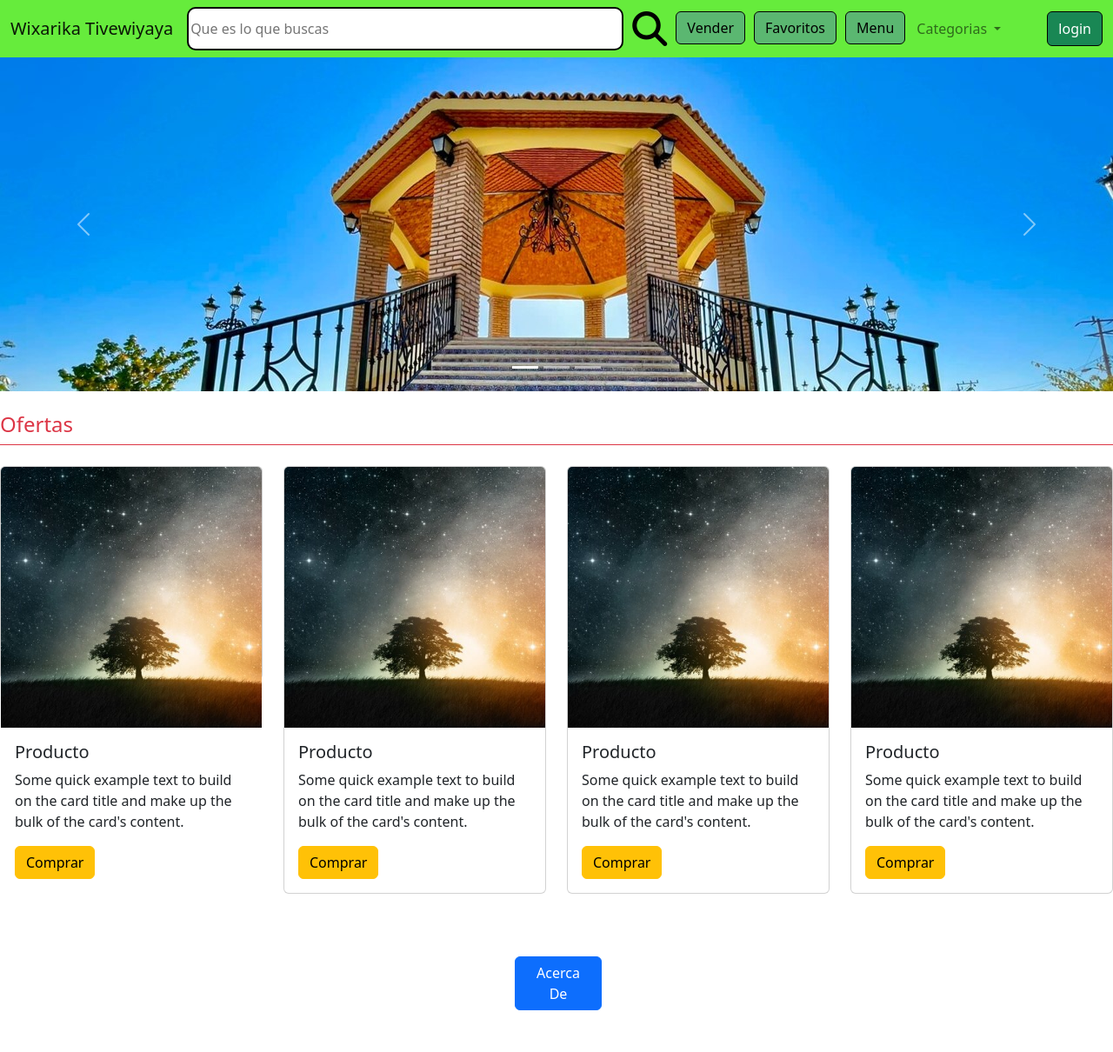
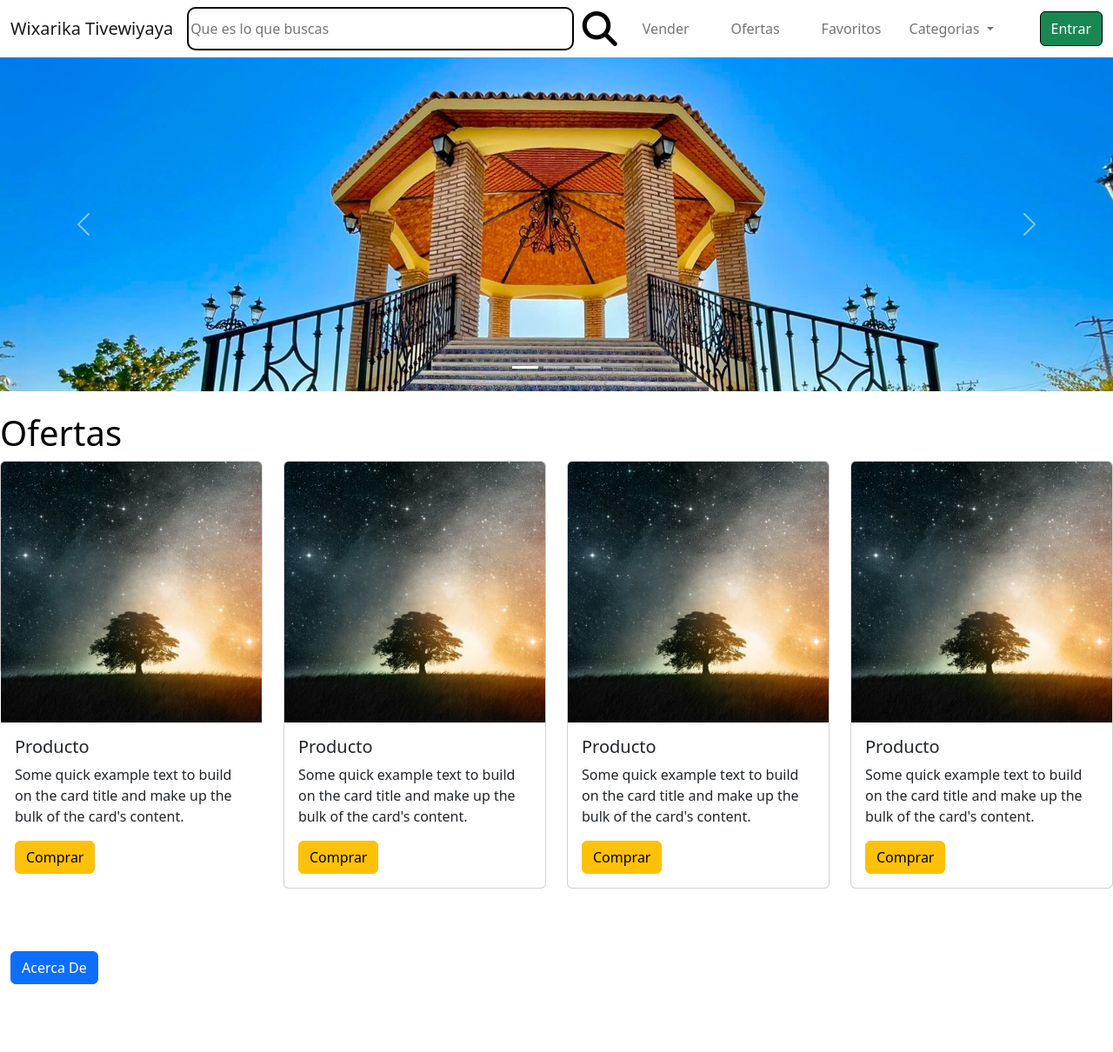
Before and after one commit to KanderZamora19/WixarikaTivewiyaya.github.io, a plain HTML site: page index.html in a window 1280 px wide. Shown: the whole page at 87% size. After the commit the page ends 1180 px from the top, so only its background shows below. Drawn offline with nearby package versions, Linux system fonts and the light colour scheme.

Commit message:
Add files via upload

```diff
--- a/CSS/estilos.css
+++ b/CSS/estilos.css
@@ -5,13 +5,7 @@
 
 }
 
-.btn-primary {
 
-    margin-left: 580px;
-    width: 100px;
-
-
-}
 
 .d-flex{
     width: 15cm;
@@ -20,7 +14,7 @@
 }
 
 .btn-light{
-    background: #5bb771;
+    background: #ffffff;
     margin-right: 5px;
     margin-left: 5px;
     border-color: #000000;
@@ -33,10 +27,7 @@
     border-color: #000000;
 }
 
-.nav-item{
-border-color: #000000;
 
-}
 
 .buscar{
     width: 5000px;
@@ -52,9 +43,20 @@ color: #000000;
 font-size: 40px;
 margin-right: 5px;
 margin-left: 5px;
+pointer-events:painted;
 
 
 }
 .dropdown-toggle{
     border-color: #000000;
 }
+
+h1{
+   color: rgb(0, 0, 0);
+   width: 100px;
+}
+
+a{
+
+    color: black;
+}
--- a/index.html
+++ b/index.html
@@ -3,46 +3,40 @@
 <head>
 	<meta charset="UTF-8">
 	<title>HOME</title>
-
 	<link rel="stylesheet" href="https://cdnjs.cloudflare.com/ajax/libs/font-awesome/6.2.0/css/all.min.css" integrity="sha512-xh6O/CkQoPOWDdYTDqeRdPCVd1SpvCA9XXcUnZS2FmJNp1coAFzvtCN9BmamE+4aHK8yyUHUSCcJHgXloTyT2A==" crossorigin="anonymous" referrerpolicy="no-referrer" />
-
-    <!--boostrap-->
+  <!--boostrap-->
     <link href="https://cdn.jsdelivr.net/npm/bootstrap@5.2.0/dist/css/bootstrap.min.css" rel="stylesheet" integrity="sha384-gH2yIJqKdNHPEq0n4Mqa/HGKIhSkIHeL5AyhkYV8i59U5AR6csBvApHHNl/vI1Bx" crossorigin="anonymous">
     <link href="CSS/estilos.css" rel="stylesheet" type="text/css">
     <!---------------------------------------------->
-
-
 </head>
 <body>
-
-	<nav class="navbar navbar-expand-lg " style="background-color: #66EC3C;">
+	<nav class="navbar navbar-expand-lg " style="background-color: #ffffff;">
 		<div class="container-fluid">
 		  <a class="navbar-brand" href="#"> Wixarika Tivewiyaya</a>
 		  <nav class="navbar bg-light"></nav>
 <!--Buscador De Productos btn menu-->
 		 <input id="buscar" class="buscar" placeholder="Que es lo que buscas">
 
-		 <i class="fa-sharp fa-solid fa-magnifying-glass"></i>
+		 <i class="fa-sharp fa-solid fa-magnifying-glass">
+			<a class="nav-link" href="#"></a></i>
 
          <div id="panel" class="panel"></div>
     <!---------------------------------------------->
-
-
-
 		  <button class="navbar-toggler" type="button" data-bs-toggle="collapse" data-bs-target="#navbarNavDropdown" aria-controls="navbarNavDropdown" aria-expanded="false" aria-label="Toggle navigation">
 			<span class="navbar-toggler-icon"></span>
 		  </button>
 		  <div class="collapse navbar-collapse" id="navbarNavDropdown">
 			<ul class="navbar-nav">
-			  <li class="nav-item">
-				<button type="button" class="btn btn-light">Vender</button>
-			</li>
-			  <li class="nav-item">
-				<button type="button" class="btn btn-light">Favoritos</button>
-			</li>
-			  <li class="nav-item">
-				<button type="button" class="btn btn-light">Menu</button>
-			</li>
+				<li class="nav-item mx-3">
+					<a class="nav-link" href="#">Vender</a>
+				  </li>
+			<li class="nav-item mx-3">
+				<a class="nav-link" href="#">Ofertas</a>
+			  </li>
+
+			<li class="nav-item mx-3">
+				<a class="nav-link" href="#">Favoritos</a>
+			  </li>
 			  <li class="nav-item dropdown">
 				<a class="nav-link dropdown-toggle" href="#" role="button" data-bs-toggle="dropdown" aria-expanded="false">
 				  Categorias
@@ -62,7 +56,7 @@
 				</ul>
 			  </li>
 
-			  <button type="button" class="btn btn-success">login</button>
+			  <button type="button" class="btn btn-success">Entrar</button>
 
 
 
@@ -106,9 +100,7 @@
 	  </div>
 
 	<br>
-	  <div class="h4 pb-2 mb-4 text-danger border-bottom border-danger">
-		Ofertas
-	  </div>
+	<h1>Ofertas</h1>
 	  <div class="row row-cols-2 row-cols-md-4 g-4">
 		<div class="col">
 			<div class="card h-50">
@@ -160,10 +152,10 @@
 </body>
 
 <footer>
-	<div class="container text-center">
+	<div class="container text-align:center;">
 		<div class="row">
 			<div class="col my-5">
-				<button class="btn btn-primary footer" type="button" data-bs-toggle="offcanvas" data-bs-target="#offcanvasBottom" aria-controls="offcanvasBottom">Acerca De</button>
+				<button class="btn btn-primary" type="button" data-bs-toggle="offcanvas" data-bs-target="#offcanvasBottom" aria-controls="offcanvasBottom">Acerca De</button>
 
 				<div class="offcanvas offcanvas-bottom" tabindex="-1" id="offcanvasBottom" aria-labelledby="offcanvasBottomLabel">
 				<div class="offcanvas-header">
@@ -175,7 +167,7 @@
 						<div class="row">
 							<div class="col">Distribucion de productos</div>
 							<div class="col">Copyright 2022</div>
-							<div class="col">Candelario Eleuterio Zamora</div>
+							<div class="col">Integrantes de la corporación</div>
 						</div>
 					</div>
 				</div>
```
